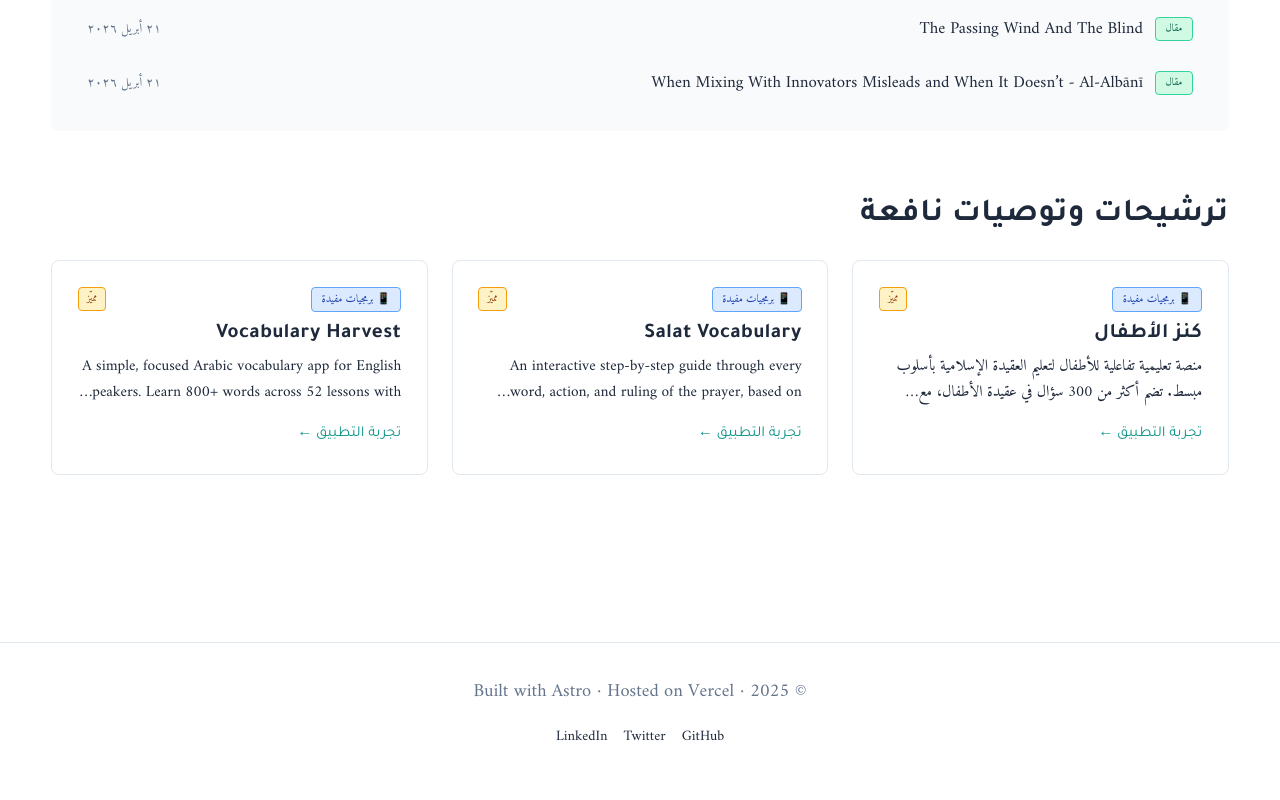
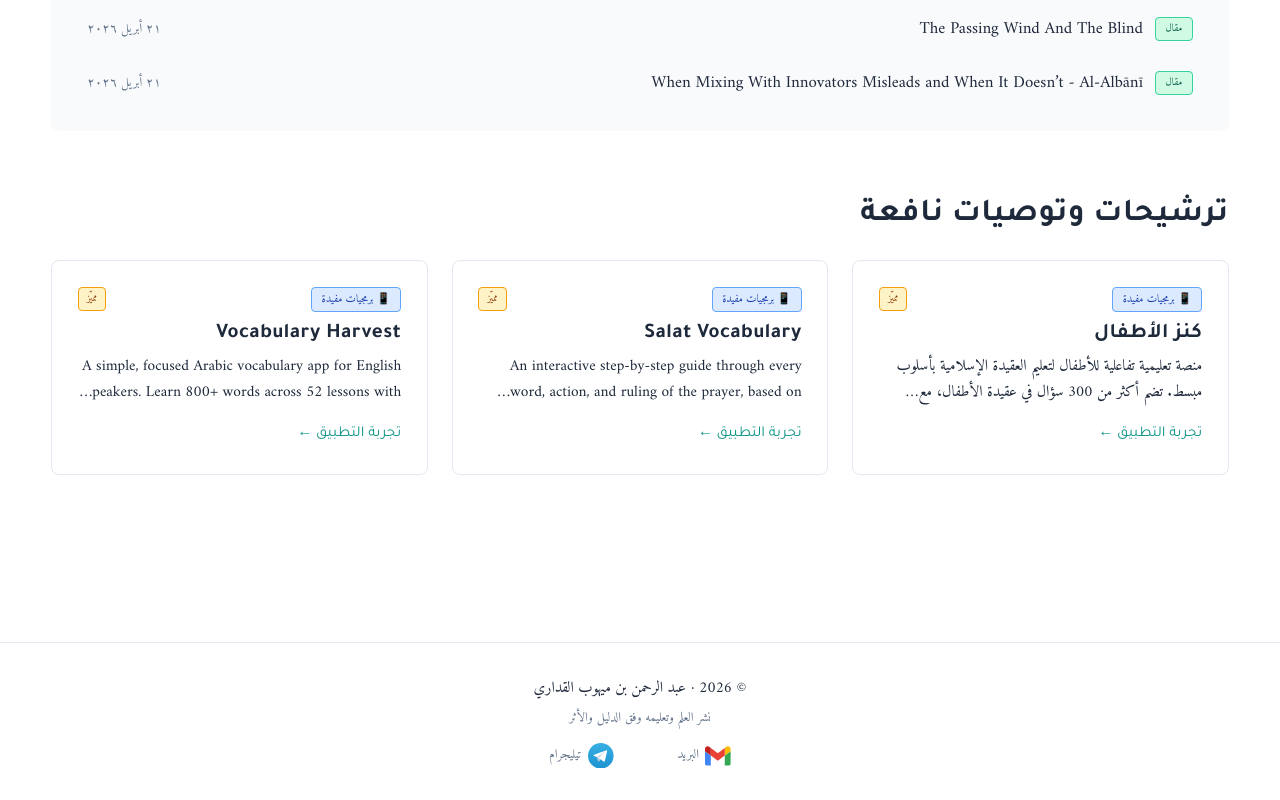
Before and after one commit to alqaddaaree/al-qaddari, an Astro site: page / in a window 1280 px wide. Shown: the part 1078-1878 px from the top of the page. Built offline with nearby package versions, Linux system fonts and the light colour scheme; Astro itself is replaced by a stand-in of ours.

Commit message:
update footer and logo

```diff
--- a/src/components/layout/BaseLayout.astro
+++ b/src/components/layout/BaseLayout.astro
@@ -1,6 +1,5 @@
 ---
 import '/src/styles/global.css';
-// import '/styles/typography.css';  // we'll create this later if needed
 
 export interface Props {
   title: string;
@@ -15,7 +14,14 @@ const { title, description } = Astro.props;
     <meta name="viewport" content="width=device-width, initial-scale=1.0" />
     <title>{title}</title>
     {description && <meta name="description" content={description} />}
-    <!-- Google Fonts (Amiri + Tajawal) -->
+
+    <!-- Favicon -->
+    <link rel="icon" type="image/png" sizes="16x16" href="/favicon-16x16.png" />
+    <link rel="icon" type="image/png" sizes="32x32" href="/favicon-32x32.png" />
+    <link rel="apple-touch-icon" sizes="180x180" href="/apple-touch-icon.png" />
+    <link rel="icon" type="image/x-icon" href="/favicon.ico" />
+
+    <!-- Google Fonts -->
     <link rel="preconnect" href="https://fonts.googleapis.com" />
     <link rel="preconnect" href="https://fonts.gstatic.com" crossorigin />
     <link href="https://fonts.googleapis.com/css2?family=Amiri:ital,wght@0,400;0,700;1,400&family=Tajawal:wght@400;700;800&display=swap" rel="stylesheet" />
--- a/src/components/ui/Footer.astro
+++ b/src/components/ui/Footer.astro
@@ -1,10 +1,39 @@
 <footer class="site-footer">
   <div class="container">
-    <p>© 2025 · Built with Astro · Hosted on Vercel</p>
-    <div class="social-links">
-      <a href="#">GitHub</a>
-      <a href="#">Twitter</a>
-      <a href="#">LinkedIn</a>
+    <div class="footer-content">
+      <p class="footer-copy">
+        © {new Date().getFullYear()} · عبد الرحمن بن ميهوب القداري
+      </p>
+      <p class="footer-mission">
+        نشر العلم وتعليمه وفق الدليل والأثر
+      </p>
+      <div class="social-links">
+        <a href="mailto:alqaddaaree@gmail.com" aria-label="البريد الإلكتروني" class="social-link">
+          <svg class="social-icon" xmlns="http://www.w3.org/2000/svg" viewBox="52 42 88 66" width="24" height="24">
+            <path fill="#4285f4" d="M58 108h14V74L52 59v43c0 3.32 2.69 6 6 6"/>
+            <path fill="#34a853" d="M120 108h14c3.32 0 6-2.69 6-6V59l-20 15"/>
+            <path fill="#fbbc04" d="M120 48v26l20-15v-8c0-7.42-8.47-11.65-14.4-7.2"/>
+            <path fill="#ea4335" d="M72 74V48l24 18 24-18v26L96 92"/>
+            <path fill="#c5221f" d="M52 51v8l20 15V48l-5.6-4.2c-5.94-4.45-14.4-.22-14.4 7.2"/>
+          </svg>
+          <span class="link-label">البريد</span>
+        </a>
+        <a href="https://t.me/alQaddaaree" target="_blank" rel="noopener" aria-label="تيليجرام" class="social-link">
+          <svg class="social-icon" xmlns="http://www.w3.org/2000/svg" viewBox="0 0 240 240" width="24" height="24">
+            <defs>
+              <linearGradient id="telegram-gradient" x1="120" y1="240" x2="120" gradientUnits="userSpaceOnUse">
+                <stop offset="0" stop-color="#1d93d2"/>
+                <stop offset="1" stop-color="#38b0e3"/>
+              </linearGradient>
+            </defs>
+            <circle cx="120" cy="120" r="120" fill="url(#telegram-gradient)"/>
+            <path d="M81.229,128.772l14.237,39.406s1.78,3.687,3.686,3.687,30.255-29.492,30.255-29.492l31.525-60.89L81.737,118.6Z" fill="#c8daea"/>
+            <path d="M100.106,138.878l-2.733,29.046s-1.144,8.9,7.754,0,17.415-15.763,17.415-15.763" fill="#a9c6d8"/>
+            <path d="M81.486,130.178,52.2,120.636s-3.5-1.42-2.373-4.64c.232-.664.7-1.229,2.1-2.2,6.489-4.523,120.106-45.36,120.106-45.36s3.208-1.081,5.1-.362a2.766,2.766,0,0,1,1.885,2.055,9.357,9.357,0,0,1,.254,2.585c-.009.752-.1,1.449-.169,2.542-.692,11.165-21.4,94.493-21.4,94.493s-1.239,4.876-5.678,5.043A8.13,8.13,0,0,1,146.1,172.5c-8.711-7.493-38.819-27.727-45.472-32.177a1.27,1.27,0,0,1-.546-.9c-.093-.469.417-1.05.417-1.05s52.426-46.6,53.821-51.492c.108-.379-.3-.566-.848-.4-3.482,1.281-63.844,39.4-70.506,43.607A3.21,3.21,0,0,1,81.486,130.178Z" fill="#fff"/>
+          </svg>
+          <span class="link-label">تيليجرام</span>
+        </a>
+      </div>
     </div>
   </div>
 </footer>
@@ -14,23 +43,77 @@
     border-top: 1px solid var(--color-border);
     padding: var(--space-md) 0;
     margin-top: var(--space-lg);
-    text-align: center;
     font-size: 0.9rem;
     color: var(--color-text-light);
   }
+
+  .footer-content {
+    display: flex;
+    flex-direction: column;
+    align-items: center;
+    gap: 0.3rem;
+    text-align: center;
+  }
+
+  .footer-copy {
+    font-family: var(--font-arabic-body);
+    font-size: clamp(0.85rem, 1.2vw, 1rem);
+    margin: 0;
+    color: var(--color-text);
+  }
+
+  .footer-mission {
+    font-family: var(--font-arabic-body);
+    font-size: clamp(0.8rem, 1vw, 0.9rem);
+    margin: 0;
+    color: var(--color-text-light);
+  }
+
   .social-links {
     display: flex;
     justify-content: center;
-    gap: var(--space-sm);
-    margin-top: 0.25rem;
+    gap: var(--space-lg);
+    margin-top: 0.5rem;
+    flex-wrap: wrap;
   }
-  .social-links a {
+
+  .social-link {
+    display: flex;
+    align-items: center;
+    gap: 0.4rem;
     text-decoration: none;
-    color: var(--color-text);
-    border-bottom: 1px solid transparent;
+    color: var(--color-text-light);
+    transition: color 0.15s;
+    font-family: var(--font-arabic-body);
+    font-size: clamp(0.8rem, 1vw, 0.9rem);
   }
-  .social-links a:hover {
-    border-bottom-color: var(--color-accent);
+
+  .social-link:hover {
     color: var(--color-accent);
   }
+
+  .social-icon {
+    width: clamp(1.2rem, 2vw, 1.6rem);
+    height: clamp(1.2rem, 2vw, 1.6rem);
+    flex-shrink: 0;
+  }
+
+  .social-link .link-label {
+    display: inline;
+  }
+
+  @media (max-width: 600px) {
+    .social-links {
+      gap: var(--space-sm);
+    }
+
+    .social-link .link-label {
+      display: none;
+    }
+
+    .social-icon {
+      width: clamp(1.6rem, 4vw, 2rem);
+      height: clamp(1.6rem, 4vw, 2rem);
+    }
+  }
 </style>
```
Also changed, not shown: public/apple-touch-icon.png (added), public/favicon-16x16.png (added), public/favicon-32x32.png (added), public/favicon.ico, public/favicon.svg.
